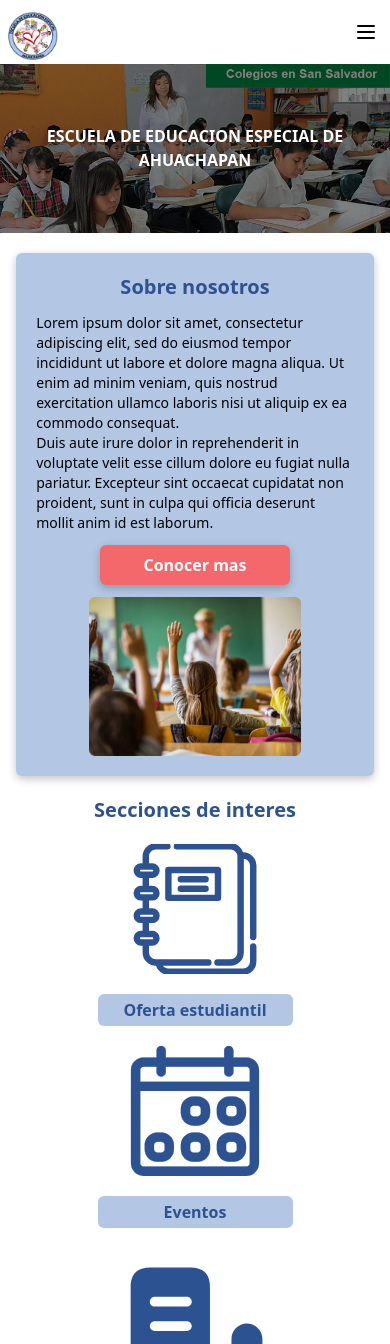
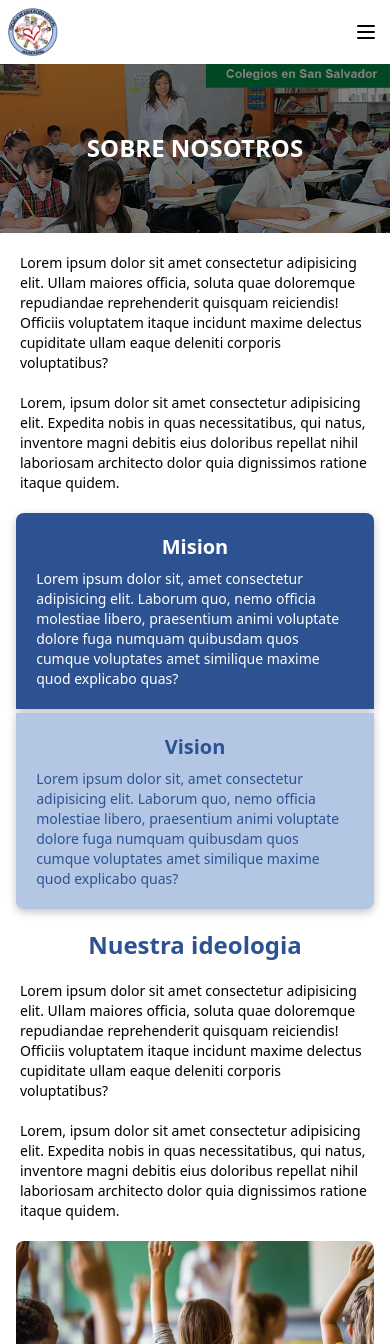
Before and after one commit to eeeahuachapan/EEEA-Website, a React (Vite) app: page /AboutUs in a window 390 px wide. Shown: the top 1344 px of the page. Built offline with nearby package versions, Linux system fonts and the light colour scheme.

Commit message:
feat: add mobile about us page :sparkles:

```diff
--- a/src/App.jsx
+++ b/src/App.jsx
@@ -1,3 +1,4 @@
+import AboutUs from "./pages/aboutus/AboutUs"
 import Home from "./pages/home/Home"
 
 
@@ -6,7 +7,7 @@ function App() {
 
   return (
     <>
-    <Home />
+    <AboutUs />
     </>
   )
 }
--- a/src/components/navbar/Navbar.jsx
+++ b/src/components/navbar/Navbar.jsx
@@ -2,7 +2,7 @@ import React from 'react'
 
 function Navbar() {
   return (
-    <div className="drawer drawer-end font-Montserrat">
+    <div className="drawer drawer-end font-Montserrat ">
     <input id="my-drawer-3" type="checkbox" className="drawer-toggle" />
     <div className="drawer-content flex flex-col">
       {/* Navbar */}
@@ -12,7 +12,7 @@ function Navbar() {
             <svg xmlns="http://www.w3.org/2000/svg" fill="none" viewBox="0 0 24 24" className="inline-block w-6 h-6 stroke-current"><path strokeLinecap="round" strokeLinejoin="round" strokeWidth="2" d="M4 6h16M4 12h16M4 18h16"></path></svg>
           </label>
         </div>
-        <div className="navbar-start  lg:w-1/12 lg:px-0 lg:mx-5 mt-2 flex lg:items-center lg:justify-center">
+        <div className="navbar-start  lg:w-1/12 lg:px-0 lg:mx-5 flex lg:items-center lg:justify-center">
               <img className="w-18 h-12" src='/src/assets/logo.png' />
           </div>
         <div className="flex-none hidden lg:block">
--- /dev/null
+++ b/src/pages/aboutus/AboutUs.jsx
@@ -0,0 +1,48 @@
+import React from 'react'
+import Navbar from '../../components/navbar/Navbar'
+import Footer from '../../components/footer/Footer'
+
+function AboutUs() {
+  return (
+    <div className=' h-screen min-h-screen flex flex-col items-center '>
+      <Navbar />
+
+
+      <div className='h-1/5 w-full  -z-10 flex flex-col justify-center items-center lg:h-1/3'>
+
+      <h1 className='text-white font-extrabold absolute z-10 text-2xl text-center lg:text-5xl lg:px-32'>SOBRE NOSOTROS</h1>
+      <img src='/src/assets/banner.jpg' alt='logo' className='object-cover h-full w-full relative brightness-50'/>
+      </div>
+
+    <p className='px-5 text-sm lg:w-10/12 lg:text-base mt-5'>Lorem ipsum dolor sit amet consectetur adipisicing elit. Ullam maiores officia, soluta quae doloremque repudiandae reprehenderit quisquam reiciendis! Officiis voluptatem itaque incidunt maxime delectus cupiditate ullam eaque deleniti corporis voluptatibus?
+    <br/> <br/> Lorem, ipsum dolor sit amet consectetur adipisicing elit. Expedita nobis in quas necessitatibus, qui natus, inventore magni debitis eius doloribus repellat nihil laboriosam architecto dolor quia dignissimos ratione itaque quidem. </p>
+
+    <section className='w-11/12 h-1/2 flex flex-col gap-1 my-5 '>
+        <div className='w-full h-1/2 bg-secondary p-5 gap-2 rounded-t-lg text-white flex flex-col justify-center items-center
+        shadow-[rgba(0,_0,_0,_0.24)_0px_3px_8px]'>
+            <h1 className='font-bold text-xl'>Mision</h1>
+            <p className='text-sm'>Lorem ipsum dolor sit, amet consectetur adipisicing elit. Laborum quo, nemo officia molestiae libero, praesentium animi voluptate dolore fuga numquam quibusdam quos cumque voluptates amet similique maxime quod explicabo quas?</p>
+        </div>
+        <div className='w-full h-1/2 bg-primary p-5 gap-2 rounded-b-lg text-secondary flex flex-col justify-center items-center
+        shadow-[rgba(0,_0,_0,_0.24)_0px_3px_8px]'>
+            <h1 className='font-bold text-xl'>Vision</h1>
+            <p className='text-sm'>Lorem ipsum dolor sit, amet consectetur adipisicing elit. Laborum quo, nemo officia molestiae libero, praesentium animi voluptate dolore fuga numquam quibusdam quos cumque voluptates amet similique maxime quod explicabo quas?</p>
+        </div>
+    </section>
+
+    <section className='w-full h-3/5  flex flex-col items-center mb-5 gap-5'>
+    <h1 className='text-secondary font-bold text-2xl'>Nuestra ideologia</h1>
+    <p className='px-5 text-sm'>Lorem ipsum dolor sit amet consectetur adipisicing elit. Ullam maiores officia, soluta quae doloremque repudiandae reprehenderit quisquam reiciendis! Officiis voluptatem itaque incidunt maxime delectus cupiditate ullam eaque deleniti corporis voluptatibus?
+    <br/> <br/> Lorem, ipsum dolor sit amet consectetur adipisicing elit. Expedita nobis in quas necessitatibus, qui natus, inventore magni debitis eius doloribus repellat nihil laboriosam architecto dolor quia dignissimos ratione itaque quidem. </p>
+
+    <img src="/src/assets/Imagen2.webp" alt="" className='w-11/12 h-1/3 object-cover rounded-lg'/>
+    </section>
+
+
+      <Footer />
+    </div>
+
+  )
+}
+
+export default AboutUs
```
Also changed, not shown: src/assets/Imagen2.webp (added).
